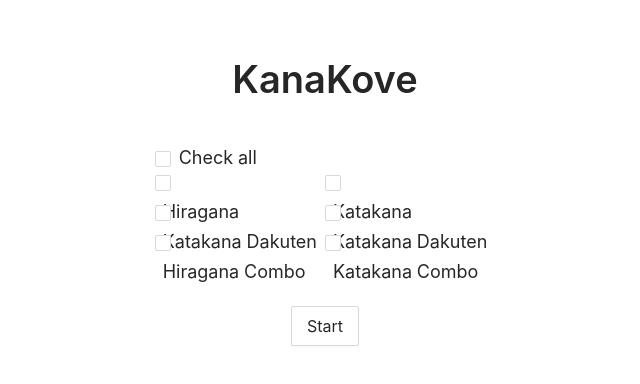
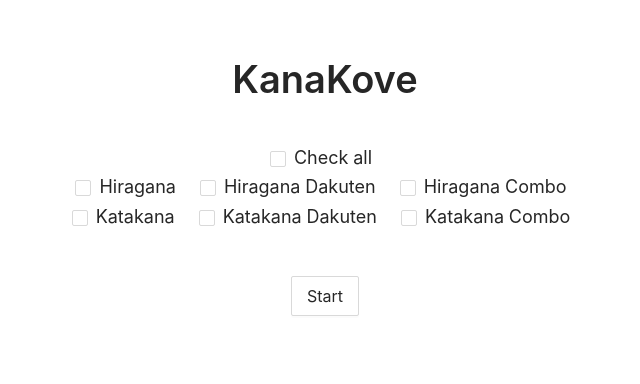
Before and after one commit to ssamkough/kanakove-front, a React (Create React App) app: page / in a window 1280 px wide. Shown: the top 384 px of the page, without its empty margins (315-955 px from the left). Built offline with nearby package versions, Linux system fonts and the light colour scheme.

Commit message:
refined grid

```diff
--- a/src/App.tsx
+++ b/src/App.tsx
@@ -10,7 +10,7 @@ const App = () => {
     return (
         <Router>
             <Row id="app" align="middle" justify="center">
-                <Col>
+                <Col span={12}>
                     <Row className="title-row">
                         <Col span={24}>
                             <Title level={1} style={{ textAlign: 'center' }}>
@@ -20,7 +20,7 @@ const App = () => {
                     </Row>
                     <br />
                     <Row className="content-row">
-                        <Col>
+                        <Col span={24}>
                             <Switch>
                                 <Route exact path="/" component={Home}></Route>
                                 <Route path="/playground" component={Playground}></Route>
--- a/src/index.css
+++ b/src/index.css
@@ -24,8 +24,11 @@ body {
     font-size: large;
 }
 
+.checkbox-group {
+    display: block;
+}
+
 .checkbox-group label {
-    display: block;
     height: 30px;
     line-height: 30px;
 }
--- a/src/pages/Home.tsx
+++ b/src/pages/Home.tsx
@@ -4,10 +4,10 @@ import { Link } from 'react-router-dom';
 
 const checkboxOptions: string[] = [
     'Hiragana',
+    'Hiragana Dakuten',
+    'Hiragana Combo',
     'Katakana',
-    'Hiragana Dakuten',
     'Katakana Dakuten',
-    'Hiragana Combo',
     'Katakana Combo',
 ];
 
@@ -28,53 +28,49 @@ const Home = () => {
         setCheckAll(e.target.checked);
     };
 
-    const onSubmit = () => {};
+    const checkBoxItems: any[] = [];
+    for (let i = 0; i < checkboxOptions.length; i += 3) {
+        const checkBoxItem = (
+            <Row align="middle" justify="center" gutter={[16, 16]}>
+                <Col>
+                    <Checkbox value={checkboxOptions[i]}>{checkboxOptions[i]}</Checkbox>
+                </Col>
+                <Col>
+                    <Checkbox value={checkboxOptions[i + 1]}>{checkboxOptions[i + 1]}</Checkbox>
+                </Col>
+                <Col>
+                    <Checkbox value={checkboxOptions[i + 2]}>{checkboxOptions[i + 2]}</Checkbox>
+                </Col>
+            </Row>
+        );
+        checkBoxItems.push(checkBoxItem);
+    }
+    console.log(checkBoxItems);
 
     return (
         <div className="checkbox-container">
-            <Row>
-                <Col span={24}>
+            <Row align="middle" justify="center" gutter={[16, 16]}>
+                <Col>
                     <Checkbox indeterminate={indeterminate} onChange={onCheckAllChange} checked={checkAll}>
                         Check all
                     </Checkbox>
                 </Col>
             </Row>
-            <Row>
-                <Col>
-                    <Checkbox.Group value={checkedList} onChange={onChange} className="checkbox-group">
-                        <Row>
-                            <Col span={12}>
-                                <Checkbox value="Hiragana">Hiragana</Checkbox>
-                            </Col>
-                            <Col span={12}>
-                                <Checkbox value="Katakana">Katakana</Checkbox>
-                            </Col>
-                        </Row>
-                        <Row>
-                            <Col span={12}>
-                                <Checkbox value="Hiragana Dakuten">Katakana Dakuten</Checkbox>
-                            </Col>
-                            <Col span={12}>
-                                <Checkbox value="Katakana Dakuten">Katakana Dakuten</Checkbox>
-                            </Col>
-                        </Row>
-                        <Row>
-                            <Col span={12}>
-                                <Checkbox value="Hiragana Combo">Hiragana Combo</Checkbox>
-                            </Col>
-                            <Col span={12}>
-                                <Checkbox value="Katakana Combo">Katakana Combo</Checkbox>
-                            </Col>
-                        </Row>
-                    </Checkbox.Group>
+            <Row align="middle" justify="center">
+                <Col span={24}>
+                    <Row align="middle" justify="center">
+                        <Col span={24}>
+                            <Checkbox.Group value={checkedList} onChange={onChange} className="checkbox-group">
+                                {checkBoxItems}
+                            </Checkbox.Group>
+                        </Col>
+                    </Row>
                     <br />
                     <br />
                     <Row>
                         <Col span={24} style={{ textAlign: 'center' }}>
                             <Link to={{ pathname: '/playground', state: { checkedList } }}>
-                                <Button size="large" onClick={onSubmit}>
-                                    Start
-                                </Button>
+                                <Button size="large">Start</Button>
                             </Link>
                         </Col>
                     </Row>
--- a/src/pages/Playground.tsx
+++ b/src/pages/Playground.tsx
@@ -46,7 +46,7 @@ const Playground = (state: any) => {
     };
 
     return (
-        <Row>
+        <Row align="middle" justify="center">
             <Col>
                 <Row>
                     <Col span={24}>
```
